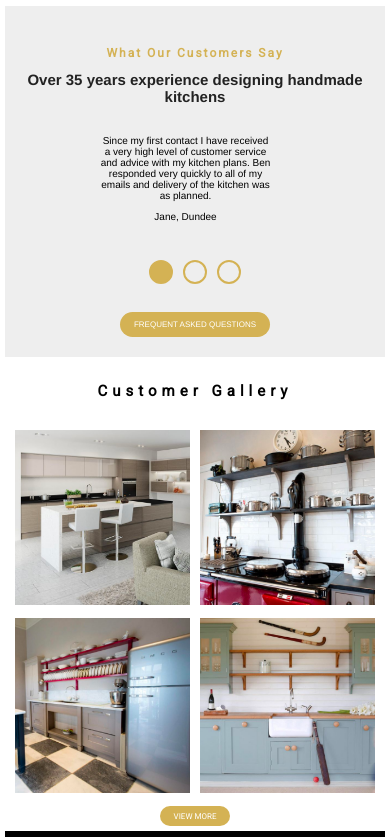
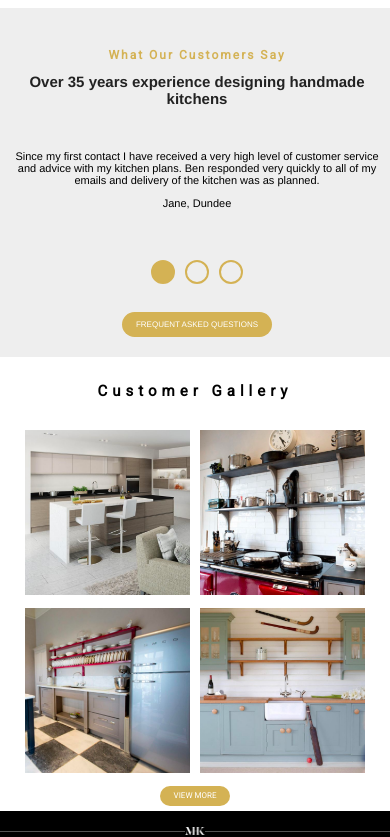
Before and after one commit to taosand1991/React_Markup, a React (Create React App) app: page / in a window 390 px wide. Shown: the part 1067-1904 px from the top of the page. Built offline with nearby package versions, Linux system fonts and the light colour scheme.

Commit message:
react markup

```diff
--- a/src/App.css
+++ b/src/App.css
@@ -545,9 +545,7 @@ footer .close-content {
 
 
 @media only screen and (max-width: 768px)  {
-  #root {
-   padding: 5px;
-  }
+
     .first-paragraph {
         height: 500px;
         justify-content: center;
@@ -652,9 +650,18 @@ footer .close-content {
     font-size: 15px;
     width: 100%;
   }
+  .paragraph-scroll {
+    width: 100%;
+    padding: 2px;
+  }
+
+  .paragraph-scroll .page-scroll {
+    padding: 10px;
+  }
+
   .customer-section p{
-    width: 90%;
-    font-size:10px;
+    width: 100%;
+    font-size:11px;
   }
   .customer-section .frequent-asked{
       width: 150px;
@@ -707,9 +714,9 @@ footer .close-content {
   }
 
    .gallery-details .gallery {
-    padding: 4px;
-    flex-basis: 35%;
-    margin: 1px;
+    padding: 0px;
+    flex-basis: 33%;
+    margin: 5px;
   }
   .customer-gallery .view-more {
     width:70px;
```
